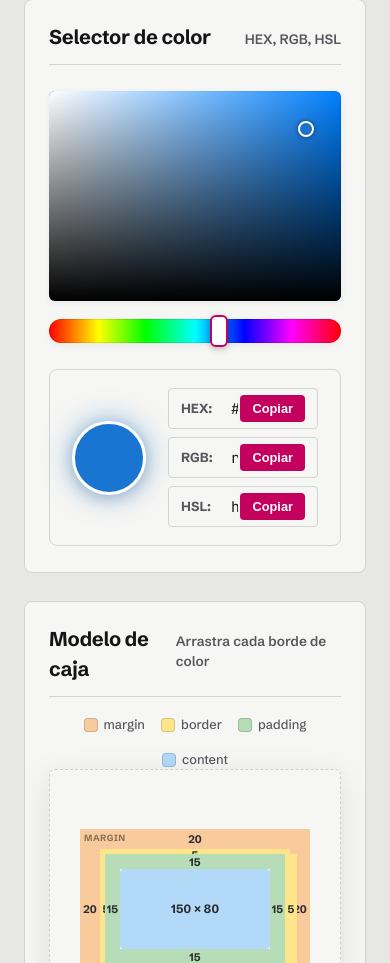
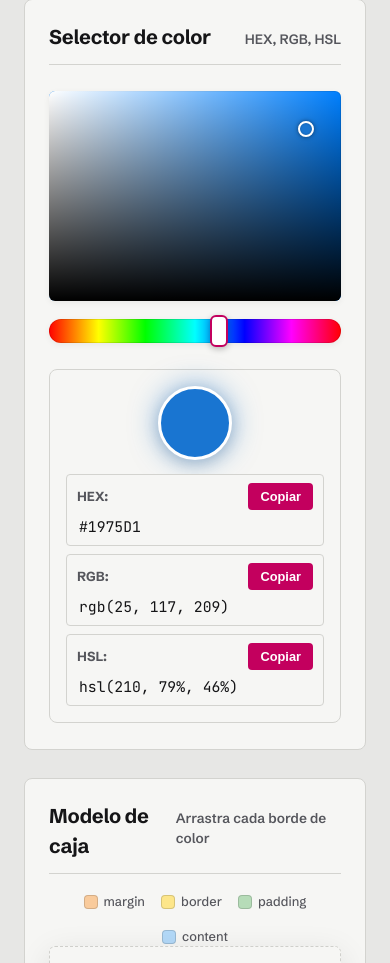
Before and after one commit to Edhdez1/Pruebas, a PHP site: page /herramientas.php in a window 390 px wide. Shown: the part 432-1395 px from the top of the page. Run offline with PHP 8.4, Linux system fonts and the light colour scheme; data that the repository does not hold is empty.

Commit message:
Selector de color: códigos HEX, RGB y HSL visibles en celular
En pantallas estrechas el campo del código quedaba de 11px de ancho.
Ahora la muestra va arriba y cada código ocupa su propia línea.

Co-Authored-By: Claude Opus 5.5 <noreply@anthropic.com>
Claude-Session: https://claude.ai/code/session_01UG7kXmbWUc7mbpTPwcDJTj

```diff
--- a/styles/styles.css
+++ b/styles/styles.css
@@ -4364,3 +4364,42 @@ h1, h2, h3, h4 {
 .copy-snippet-btn.copied {
     border-color: var(--primary-color) !important;
 }
+
+/* Selector de color en celular: la muestra arriba y los códigos debajo, a todo el ancho
+   (en una sola fila el campo del código quedaba de 11px y no se veía) */
+.code-group input {
+    min-width: 0;
+}
+@media (max-width: 600px) {
+    .color-info-box {
+        flex-direction: column;
+        align-items: stretch;
+        gap: 14px;
+        padding: 16px;
+    }
+    .color-info-box .color-preview {
+        align-self: center;
+    }
+    .color-codes {
+        width: 100%;
+    }
+    /* Etiqueta y botón arriba; el código debajo, a todo el ancho */
+    .code-group {
+        display: grid;
+        grid-template-columns: 1fr auto;
+        grid-template-areas: "label button" "value value";
+        gap: 6px 8px;
+        padding: 8px 10px;
+    }
+    .code-group .code-label {
+        grid-area: label;
+        width: auto;
+    }
+    .code-group .copy-btn {
+        grid-area: button;
+    }
+    .code-group input {
+        grid-area: value;
+        width: 100%;
+    }
+}
```
